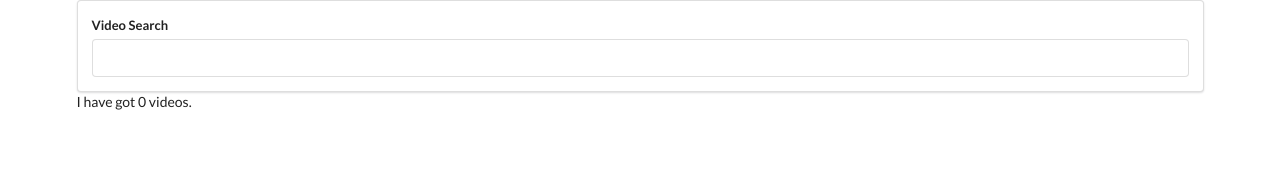
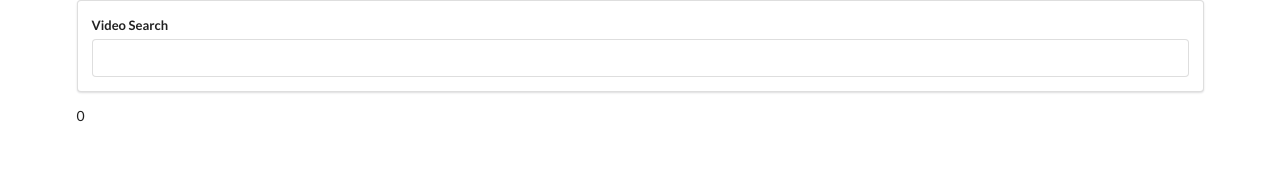
Before and after one commit to bpinazmul18/vidio-app, a React (Create React App) app: page / in a window 1280 px wide. Shown: the top 176 px of the page. Built offline with nearby package versions, Linux system fonts and the light colour scheme.

Commit message:
Working on videos.

```diff
--- a/src/App.jsx
+++ b/src/App.jsx
@@ -1,5 +1,6 @@
 import React from 'react'
 import SearchBar from './components/SearchBar'
+import VideoList from './components/VideoList'
 import { getVideos } from './services/youtube'
 
 class App extends React.Component {
@@ -14,8 +15,8 @@
   render() {
     return (
       <div className="ui container">
-        <SearchBar onFormSubmit={this.onTermSubmit} />I have got{' '}
-        {this.state.videos.length} videos.
+        <SearchBar onFormSubmit={this.onTermSubmit} />
+        <VideoList videos={this.state.videos} />
       </div>
     )
   }
--- /dev/null
+++ b/src/components/VideoList.jsx
@@ -0,0 +1,7 @@
+import React from 'react'
+
+const VideoList = ({ videos }) => {
+  return <div>{videos.length}</div>
+}
+
+export default VideoList
```
Also changed, not shown: src/components/VideoItem.jsx (added, +7 -0 lines).
